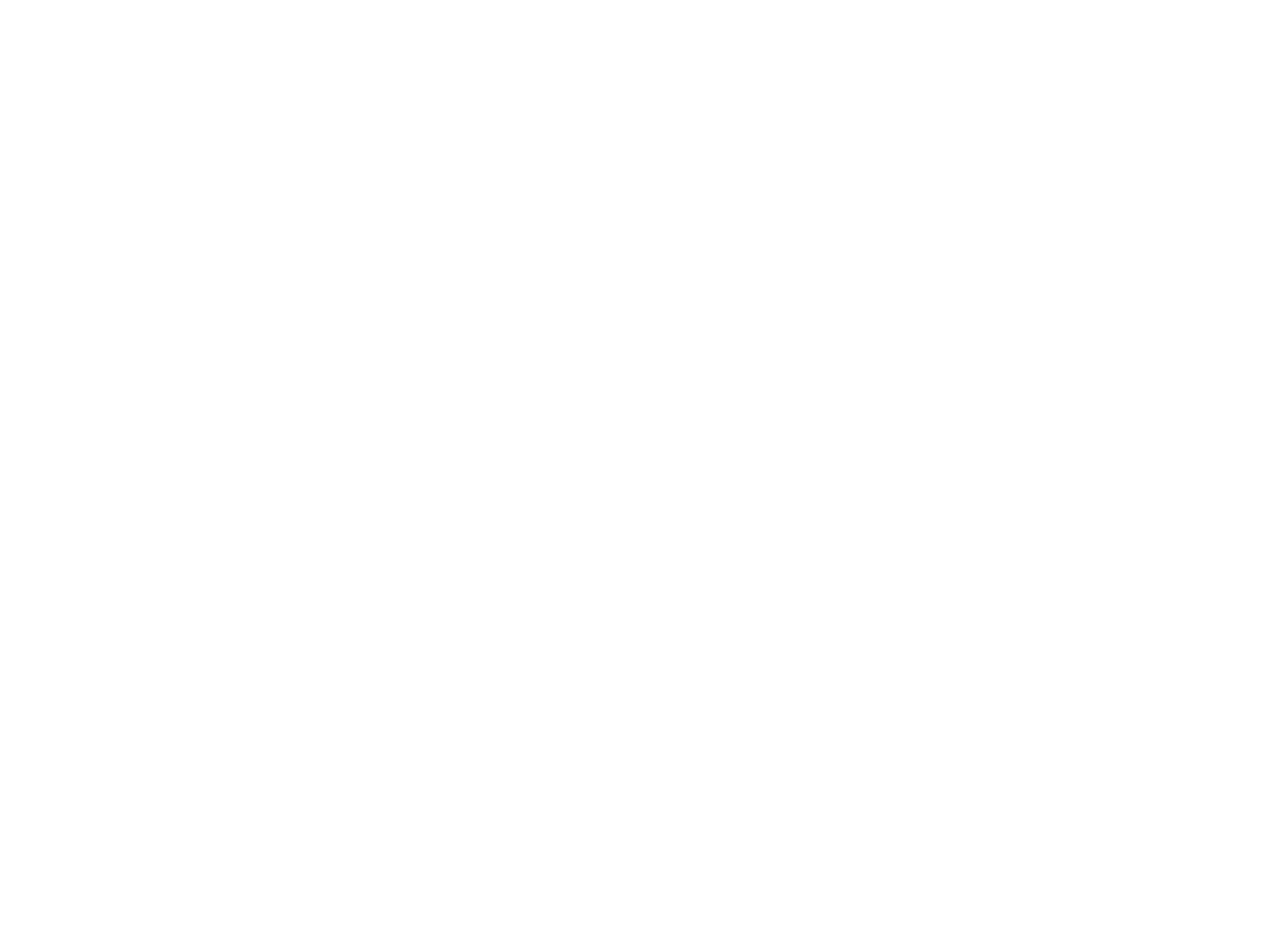
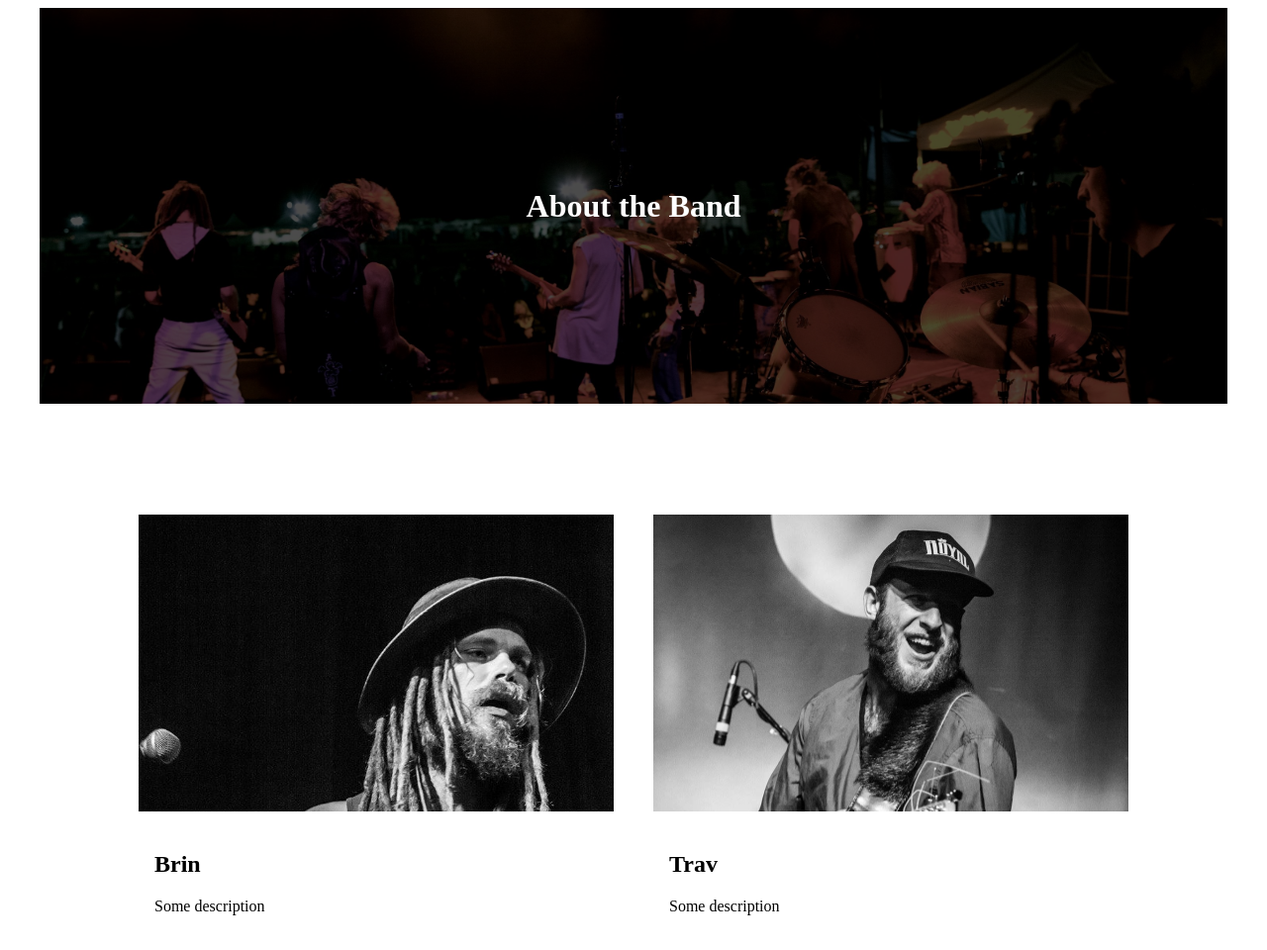
Before and after one commit to nhoughto5/PartyonHighStreet, a Gatsby site: page /about in a window 1280 px wide. Before the commit this address had no page. Shown: the top 960 px of the page at 99% size. Before the commit the page ends 800 px from the top, so only its background shows below. Built offline with nearby package versions, Linux system fonts and the light colour scheme; Gatsby itself is replaced by a stand-in of ours.

Commit message:
start outline of about page

```diff
--- /dev/null
+++ b/src/components/about-banner.jsx
@@ -0,0 +1,48 @@
+import React from 'react'
+import Link from 'gatsby-link'
+import styled from "styled-components"
+
+import bgImage from '../images/wideangle.jpg'
+
+const BannerWrapper = styled.div`
+    margin: 0 2rem;
+    position: relative;
+`
+
+const Banner = styled.div`
+    height: 50vh;
+    background-image: url(${bgImage});
+    background-size: cover;
+`
+
+const Overlay = styled.div`
+    position: absolute;
+    height: 100%;
+    top: 0;
+    left: 0;
+    right: 0;
+    background-color: rgba(0,0,0,0.7);
+    z-index: 5;
+    display: flex;
+    justify-content: center;
+    align-items: center;
+    color: white;
+`
+
+const Box = styled.div`
+    width: 100px;
+    height: 100px;
+    background-color: white;
+    border: 2px solid purple;
+`
+
+const AboutPageBanner = () => (
+    <BannerWrapper>
+        <Banner></Banner>
+        <Overlay>
+            <h1>About the Band</h1>
+        </Overlay>
+    </BannerWrapper>
+  )
+
+  export default AboutPageBanner
--- /dev/null
+++ b/src/components/about-grid.jsx
@@ -0,0 +1,78 @@
+import React from 'react'
+import Link from 'gatsby-link'
+import styled from "styled-components"
+
+import brin from '../images/brin.jpg';
+import trav from '../images/trav.jpg';
+import devon from '../images/devon.jpg';
+
+const GridWrapper = styled.div`
+    width: 100%;
+    max-width: 1000px;
+    margin: 7rem auto;
+`;
+
+const FlexItem = styled.div`
+    display: flex;
+    margin-bottom: 2rem;
+    overflow: hidden;
+`
+
+const FlexSpaceBetween = FlexItem.extend`
+    justify-content: space-between;
+`
+
+const FlexCentered = FlexItem.extend`
+    justify-content: center;
+`
+
+const GridItem = styled.div`
+    width: 48%;
+
+    img {
+        min-height: 300px;
+        min-width: 100%;
+
+        width: 100%;
+        height: 300px;
+
+        object-fit: cover;
+        object-position: 0 0;
+    }
+`
+
+const GridDesc = styled.div`
+    padding: 1rem;
+`
+
+const AboutGrid = () => (
+    <GridWrapper>
+        <FlexSpaceBetween>
+            <GridItem>
+                <img src={brin} alt="Brin" />
+                <GridDesc>
+                    <h2>Brin</h2>
+                    <p>Some description</p>
+                </GridDesc>
+            </GridItem>
+            <GridItem>
+                <img src={trav} alt="Brin" />
+                <GridDesc>
+                    <h2>Trav</h2>
+                    <p>Some description</p>
+                </GridDesc>
+            </GridItem>
+        </FlexSpaceBetween>
+        <FlexCentered>
+            <GridItem>
+                <img src={devon} alt="Brin" />
+                <GridDesc>
+                    <h2>Devon</h2>
+                    <p>Some description</p>
+                </GridDesc>
+            </GridItem>
+        </FlexCentered>
+    </GridWrapper>
+)
+
+export default AboutGrid
--- a/src/components/header.jsx
+++ b/src/components/header.jsx
@@ -36,7 +36,7 @@
       <Link to='/'>The Party On High Street</Link>
     </LeftLogo>
     <RightLinks>
-      <Link to='/'>About</Link>
+      <Link to='/about/'>About</Link>
       <Link to='/'>Videos</Link>
       <Link to='/'>Music</Link>
       <Link to='/'>News</Link>
--- /dev/null
+++ b/src/pages/about.jsx
@@ -0,0 +1,14 @@
+import React from 'react';
+import Link from 'gatsby-link';
+
+import AboutBanner from '../components/about-banner';
+import AboutGrid from '../components/about-grid';
+
+const AboutPage = () => (
+    <div>
+        <AboutBanner></AboutBanner>
+        <AboutGrid></AboutGrid>
+    </div>
+);
+
+export default AboutPage;
```
